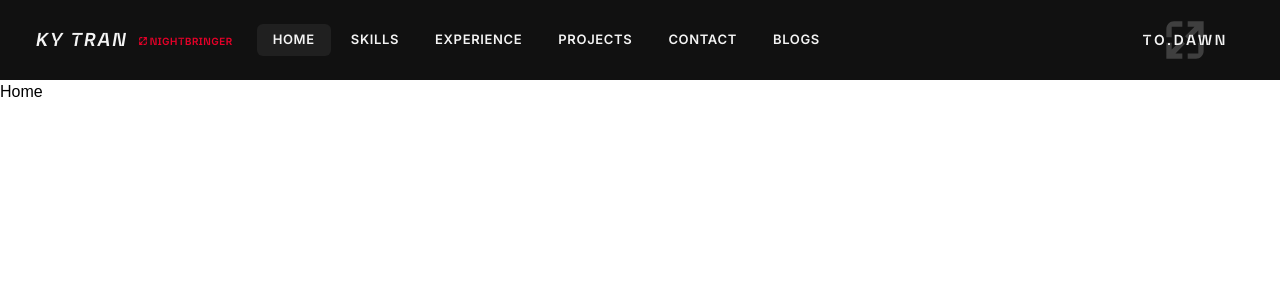
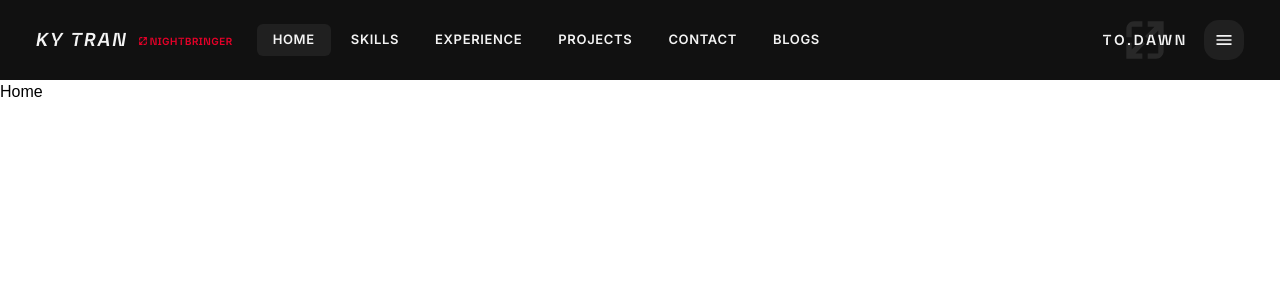
Before and after one commit to nhatkytran/Portfolio, a Next.js app: page / in a window 1280 px wide. Shown: the top 300 px of the page. Built offline with nearby package versions, Linux system fonts and the light colour scheme; a web font is replaced by a local one.

Commit message:
Implement burger icon

```diff
--- a/src/features/layout/components/Header/Header.tsx
+++ b/src/features/layout/components/Header/Header.tsx
@@ -2,16 +2,26 @@ import { cn } from '@/shared/utils/helpers';
 import Logo from '@/features/layout/components/Header/components/Logo';
 import Navbar from '@/features/layout/components/Header/components/Navbar';
 import Bringer from '@/features/layout/components/Header/components/Bringer';
+import Sidebar from '@/features/layout/components/Header/components/Sidebar';
 
 /** Header. */
 export default function Header() {
   return (
-    <header className={cn('flex min-h-[80px] items-center justify-between', 'bg-neutral-900 px-9 text-neutral-50')}>
+    <header
+      className={cn(
+        'flex min-h-[72px] items-center justify-between',
+        'bg-neutral-900 px-9 text-neutral-50',
+        'lg:min-h-[80px]',
+      )}
+    >
       <div className="flex items-center justify-start">
         <Logo />
         <Navbar />
       </div>
-      <Bringer />
+      <div className="flex items-center justify-end gap-2.5">
+        <Bringer />
+        <Sidebar />
+      </div>
     </header>
   );
 }
--- a/src/features/layout/components/Header/components/Bringer/Bringer.tsx
+++ b/src/features/layout/components/Header/components/Bringer/Bringer.tsx
@@ -4,12 +4,15 @@ import { cn } from '@/shared/utils/helpers';
 /** Bringer - Night / Dawn. */
 export default function Bringer() {
   return (
-    <div className="group relative flex cursor-pointer items-center gap-1 px-4 py-1.5">
-      <span className="font-riot-bold text-sm tracking-[0.2em] uppercase group-hover:text-sky-400">To.Dawn</span>
+    <div className="group relative flex cursor-pointer items-center gap-1 p-1.5">
+      <span className={cn('font-riot-bold text-sm tracking-[0.2em] uppercase', 'group-hover:text-sky-400')}>
+        To.Dawn
+      </span>
       <BringerIcon
         className={cn(
           'absolute top-1/2 left-1/2 -translate-x-1/2 -translate-y-1/2',
-          'size-12 opacity-20 group-hover:fill-sky-400',
+          'size-12 opacity-10',
+          'group-hover:fill-sky-400',
         )}
       />
     </div>
--- a/src/features/layout/components/Header/components/Navbar/Navbar.tsx
+++ b/src/features/layout/components/Header/components/Navbar/Navbar.tsx
@@ -11,15 +11,15 @@ export default function Navbar() {
   const pathName = usePathname();
 
   return (
-    <nav className="px-6">
+    <nav className={cn('hidden px-6', 'lg:block')}>
       <ul className="flex items-center gap-1">
         {appNavigationLinks.map(({ href, label }) => (
           <li key={href} className="group relative">
             <Link href={href} className="block py-3">
               <span
                 className={cn(
+                  'font-inter text-[13px] font-semibold tracking-wider uppercase',
                   'block rounded-md px-4 py-1.5',
-                  'font-inter text-[13px] font-semibold tracking-wider uppercase',
                   'group-hover:bg-neutral-700',
                   pathName === href && 'bg-neutral-800',
                 )}
@@ -30,7 +30,8 @@ export default function Navbar() {
             <div
               className={cn(
                 'absolute bottom-0 left-0 h-[3px] w-full',
-                'rounded-md bg-transparent group-hover:bg-red-400',
+                'rounded-md bg-transparent',
+                'group-hover:bg-red-400',
               )}
             />
           </li>
--- /dev/null
+++ b/src/features/layout/components/Header/components/Sidebar/Sidebar.tsx
@@ -0,0 +1,10 @@
+import { BurgerIcon } from '@/shared/icons';
+
+/** Sidebar. */
+export default function Sidebar() {
+  return (
+    <div className="flex cursor-pointer items-center fill-neutral-800">
+      <BurgerIcon className="size-10" />
+    </div>
+  );
+}
--- /dev/null
+++ b/src/features/layout/components/Header/components/Sidebar/index.ts
@@ -0,0 +1,3 @@
+import Sidebar from './Sidebar';
+
+export default Sidebar;
--- a/src/shared/icons/BringerIcon.tsx
+++ b/src/shared/icons/BringerIcon.tsx
@@ -1,4 +1,4 @@
-import { PropsWithClassName } from '../utils/types';
+import { PropsWithClassName } from '@/shared/utils/types';
 
 /**
  * Name logo support icon.
@@ -7,8 +7,8 @@ import { PropsWithClassName } from '../utils/types';
 export default function NameLogoSupport({ className }: PropsWithClassName) {
   return (
     <svg
-      width="20"
-      height="20"
+      width={20}
+      height={20}
       fill="currentColor"
       className={className}
       viewBox="0 0 425 425"
--- /dev/null
+++ b/src/shared/icons/BurgerIcon.tsx
@@ -0,0 +1,21 @@
+import { PropsWithClassName } from '@/shared/utils/types';
+
+/**
+ * Burger icon.
+ * @param {PropsWithClassName} props - Props with className.
+ */
+export default function BurgerIcon({ className }: PropsWithClassName) {
+  return (
+    <svg width={48} height={48} viewBox="0 0 48 48" className={className}>
+      <path
+        d="M125.6 119.08a18 18 0 0 1 18-18h12a18 18 0 0 1 18 18v12a18 18 0 0 1-18 18h-12a18 18 0 0 1-18-18Z"
+        transform="translate(-125.6 -101.08)"
+      />
+      <path
+        d="M140.6 119.08h18v2h-18Zm0 5h18v2h-18Zm0 7v-2h18v2Z"
+        transform="translate(-125.6 -101.08)"
+        fill="currentColor"
+      />
+    </svg>
+  );
+}
--- a/src/shared/icons/index.ts
+++ b/src/shared/icons/index.ts
@@ -1,3 +1,4 @@
 import BringerIcon from './BringerIcon';
+import BurgerIcon from './BurgerIcon';
 
-export { BringerIcon };
+export { BringerIcon, BurgerIcon };
```
